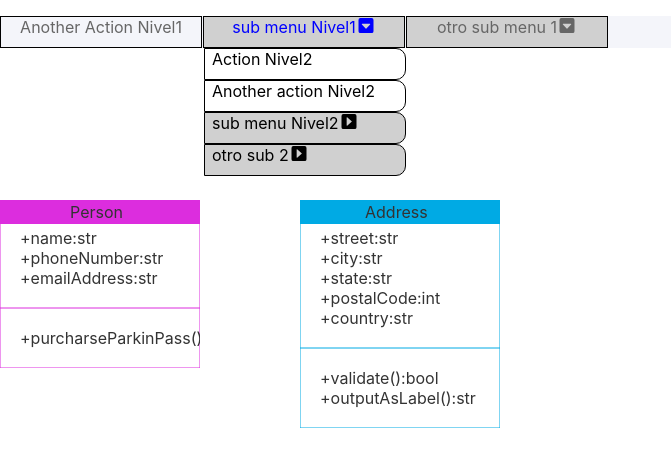
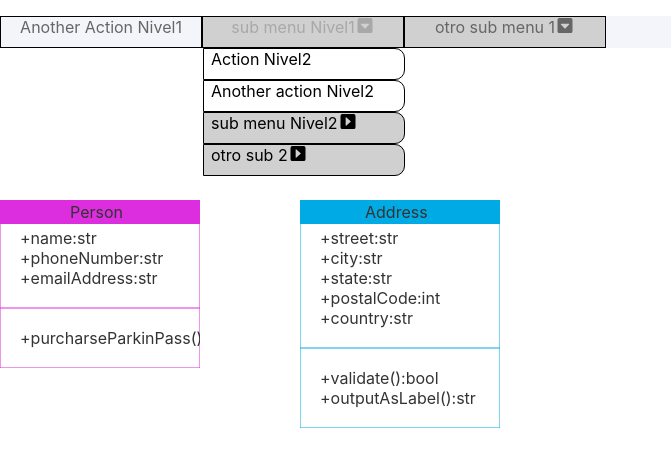
Before and after one commit to joaquinmartinez2912/reactjoaquin, a React (Create React App) app: page / in a window 1280 px wide. Both pictures are taken after a click on the element "sub menu Nivel1". Shown: the top 466 px of the page, without its empty margins (0-671 px from the left). Built offline with nearby package versions, Linux system fonts and the light colour scheme.

Commit message:
correciones

```diff
--- a/src/App.jsx
+++ b/src/App.jsx
@@ -1,5 +1,5 @@
 import "./main.css";
-import ListaMenu from './components/ListaMenu';
+import Menu from './components/Menu';
 import DrawClass from "./components/DrawClass";
 
 function App() {
@@ -9,7 +9,7 @@ function App() {
       background:'#f4f5fa', // Color de Fondo General de la botonera
       itemBackground: '#d0d0d0',// Color de Fondo de los subMenús
       itemColor: '#666', // Color del texto de cada item del menú
-      itemActive: 'blue', // Color cuando hace click y se abre un  submenú '#a8a8a8',
+      itemActive:'#a8a8a8', // Color cuando hace click y se abre un  submenú '#a8a8a8',
     },
     idFirstNivel: 150,
     menuItems: [
@@ -48,22 +48,19 @@ function App() {
   return (
       <main className="container">
         <div>
-          <ListaMenu data={configMenu} />
+          <Menu data={configMenu} />
         </div>
 
         <br /><br /><br /><br /><br /><br /><br /><br /><br /><br />
 
         <div className="container2">
-          <div>
             <DrawClass data={CLASS_UML}/>
-          </div>
 
-          <div>
             <DrawClass data={CLASS_UML2}/>
-          </div>
         </div>
       </main>
   );
 }
 
+
 export default App;
--- a/src/components/ListaMenu.jsx
+++ b/src/components/Menu.jsx
@@ -3,7 +3,7 @@ import "../main.css";
 import ItemMenu from "./Itemmenu";
 import SubListaMenu2 from "./SubListaMenu2";
 
-function ListaMenu(props) {
+function Menu(props) {
   const datos = props.data
 
   const [estadoSubLista, setestadoSubLista] = useState([])
@@ -72,4 +72,4 @@ function ListaMenu(props) {
   )
 }
 
-export default ListaMenu
+export default Menu
--- a/src/main.css
+++ b/src/main.css
@@ -29,7 +29,7 @@
     justify-content: center;
     text-align:center;
     border: 1px solid black ;
-    margin-right: 1px;
+    margin-right: 0px;
     transition: 0.5s
 }
 
@@ -39,13 +39,14 @@
     height: 30px;
     color: black;
     border-radius: 10px 10px 10px 10px;
-    background-color: rgb(176, 188, 189);
+    box-shadow: rgb(95, 116, 99) 5px 0px 5px;
+    background-color: #F0E853;
     cursor: pointer;
     align-items: center;
     justify-content: center;
     text-align:center;
     border: 1px solid black ;
-    margin-right: 1px;
+    margin-right: 0px;
 }
 
 .li-subMenu {
@@ -65,7 +66,7 @@
 }
 .li-subMenu:hover{
     box-shadow: rgb(95, 116, 99) 2px 3px 0px;
-    background-color:rgb(130, 185, 200);
+    background-color:#F0E853;
 }
 
 .ul-segundo-nivel {
```
